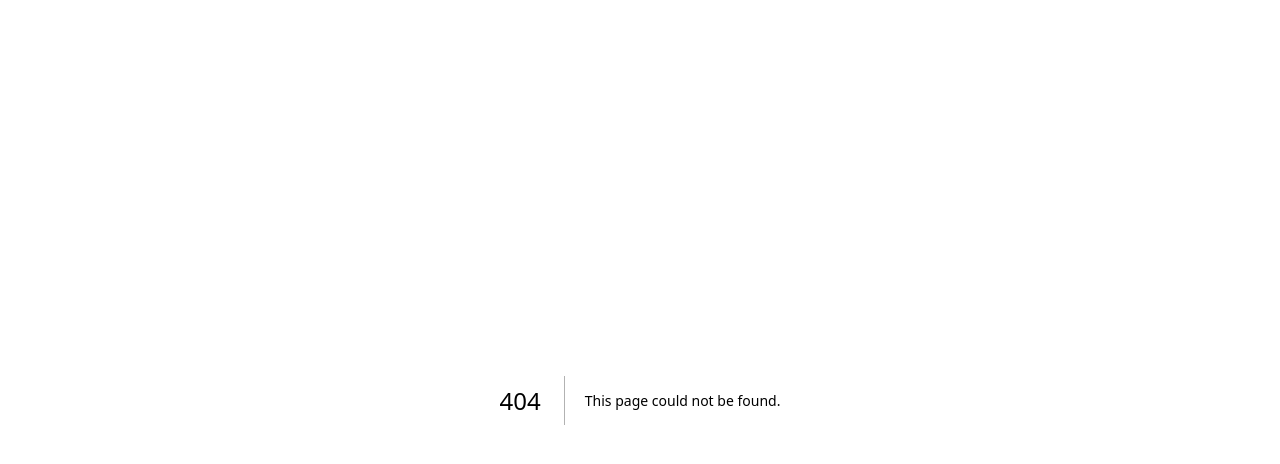
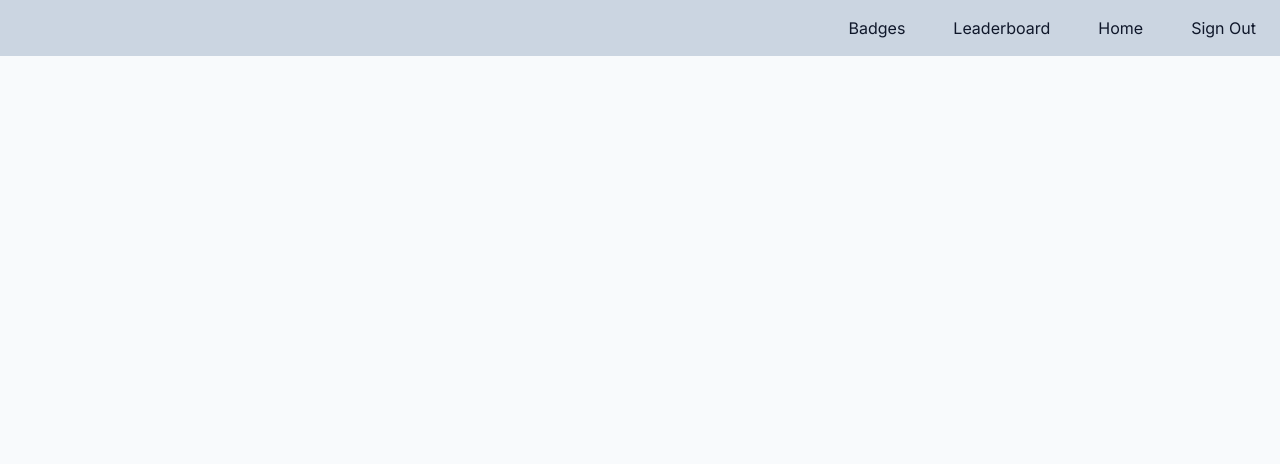
Before and after one commit to jack-fletcher/task-tamer, a Next.js app: page /info in a window 1280 px wide. Before the commit this address had no page. Shown: the top 464 px of the page. Built offline with nearby package versions, Linux system fonts and the light colour scheme; no server answers; sample sign-in values are in the browser's storage.

Commit message:
Create page.tsx

```diff
--- /dev/null
+++ b/src/app/info/page.tsx
@@ -0,0 +1,13 @@
+import { auth } from "@/auth";
+import Navigation from "@/components/navigation/navigation";
+import { redirect } from "next/navigation";
+
+export default async function Home() {
+  const session = await auth()
+  if (!session) redirect('/login');
+  return (
+    <main>
+      <Navigation />
+    </main>
+  );
+}
```
